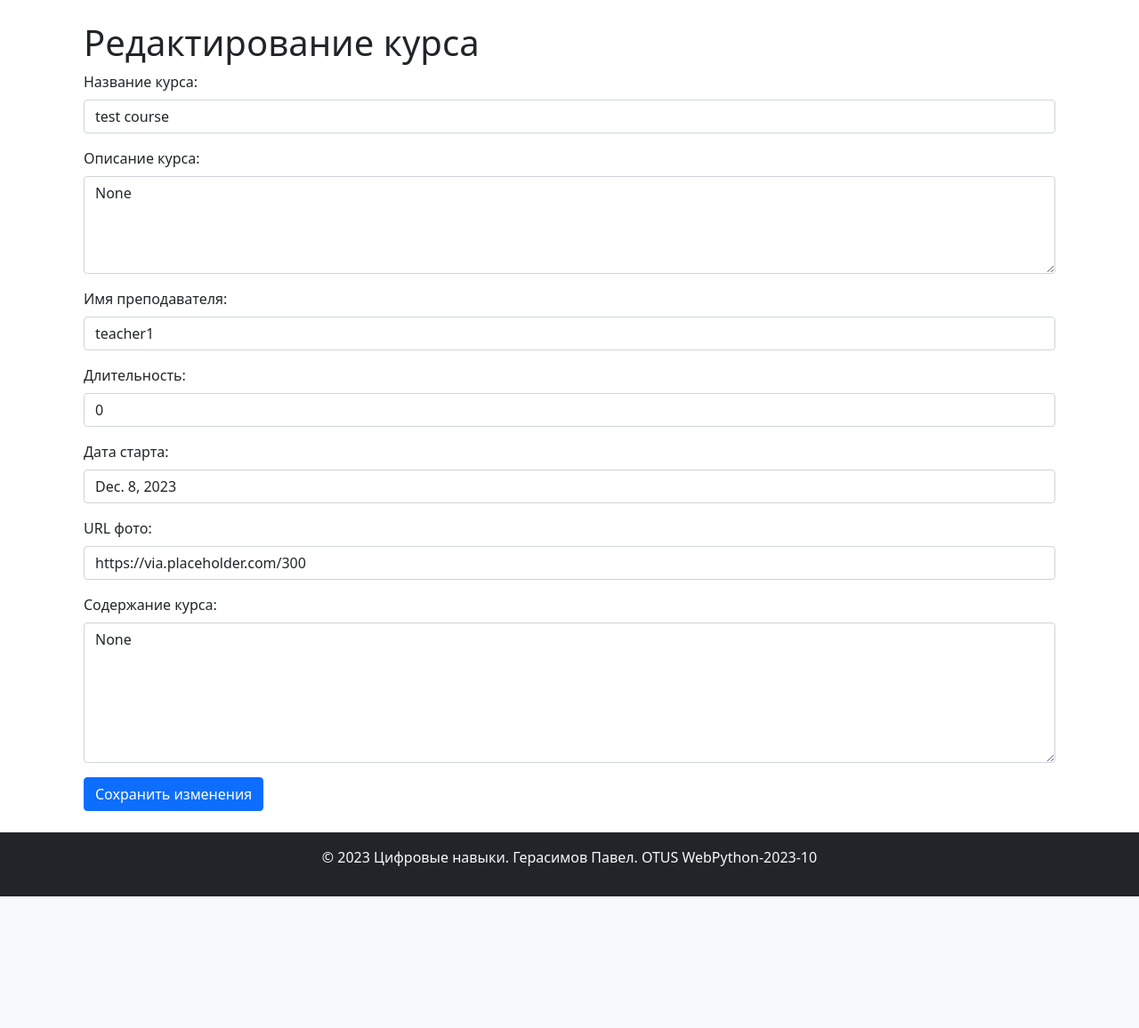
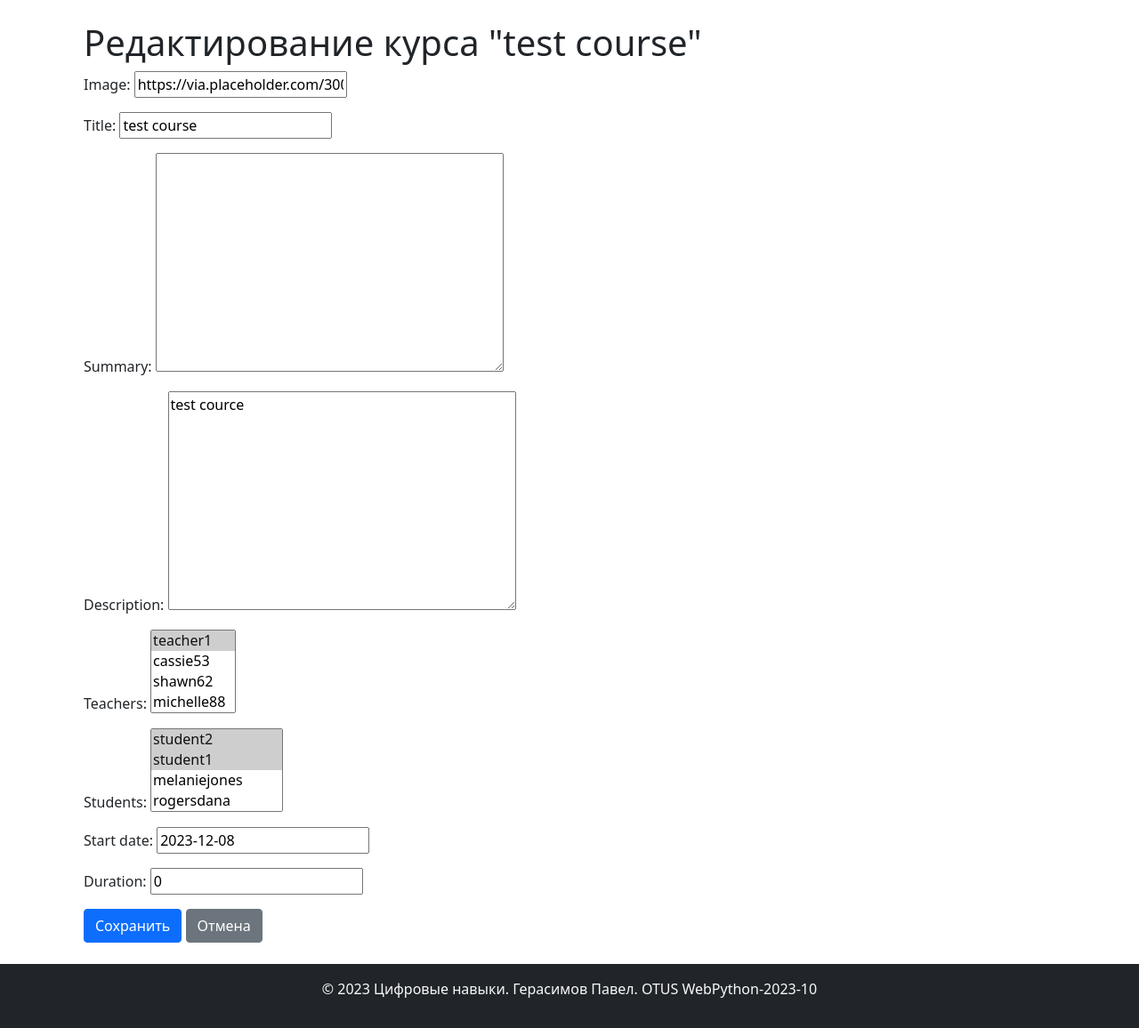
Before and after one commit to pgerasimov/learning-site-otus, a Django app: page /edit_course/1/ in a window 1280 px wide. Shown: the part 56-1212 px from the top of the page at 89% size. Before the commit the page ends 1064 px from the top, so only its background shows below. Run offline with Django 5.2, Linux system fonts and the light colour scheme; data comes from the database, SQL or seed files in the repository; both versions use the stored data as it was before the commit.

Commit message:
a lot of stuff

```diff
--- /dev/null
+++ b/app/forms.py
@@ -0,0 +1,8 @@
+from django import forms
+from .models import Course
+
+
+class CourseForm(forms.ModelForm):
+    class Meta:
+        model = Course
+        fields = ['image', 'title', 'summary', 'description', 'teachers', 'students', 'start_date', 'duration']
--- a/app/models.py
+++ b/app/models.py
@@ -24,7 +24,6 @@ class Course(models.Model):
     teachers = models.ManyToManyField(Teacher, related_name='courses_taught')
     students = models.ManyToManyField(Student, related_name='courses_enrolled')
     start_date = models.DateField()
-    end_date = models.DateField()
     summary = models.TextField(blank=True, null=True)
     duration = models.IntegerField(default=0)
     image = models.URLField(default='https://via.placeholder.com/300')
--- /dev/null
+++ b/app/static/app/css/style.css
@@ -0,0 +1,4 @@
+.no-bullet {
+    list-style-type: none;
+    padding-left: 0px;
+}
--- a/app/templates/app/base.html
+++ b/app/templates/app/base.html
@@ -6,11 +6,21 @@
 <head>
     <meta charset="UTF-8">
     <meta name="viewport" content="width=device-width, initial-scale=1.0">
+    {% load static %}
+
+    <link rel="stylesheet" type="text/css" href="{% static 'app/css/style.css' %}">
     <title>{% block title %}Цифровые навыки{% endblock %}</title>
     <link href="https://cdn.jsdelivr.net/npm/bootstrap@5.0.2/dist/css/bootstrap.min.css" rel="stylesheet">
 </head>
 
 <body>
+{% if messages %}
+   <ul class="messages no-bullet">
+       {% for message in messages %}
+           <li{% if message.tags %} class="{% if message.tags == 'success' %}alert alert-success{% elif message.tags == 'error' %}alert alert-danger{% elif message.tags == 'warning' %}alert alert-warning{% elif message.tags == 'info' %}alert alert-info{% endif %}"{% endif %}>{{ message }}</li>
+       {% endfor %}
+   </ul>
+{% endif %}
 
     <!-- Навигационное меню -->
         <nav class="navbar navbar-expand-lg navbar-light bg-light">
--- a/app/templates/app/del_course.html
+++ b/app/templates/app/del_course.html
@@ -1,16 +1,17 @@
 {% extends 'app/base.html' %}
+
 {% block content %}
 
   <div class="container mt-4">
 
-        <form method="post" action="{% url 'del_course' course.id %}">
+        <form method="POST" action="{% url 'del_course' course.id %}">
             {% csrf_token %}
             <h1>Удаление курса</h1>
 
             <p>Вы уверены, что хотите удалить курс <b>"{{ course.title }}"</b>?</p>
 
             <button type="submit" class="btn btn-danger">Удалить</button>
-            <a href="{% url 'course_detail' pk=course.id %}"" class="btn btn-secondary">Отмена</a>
+            <a href="{% url 'course_detail' pk=course.id %}" class="btn btn-secondary">Отмена</a>
         </form>
 
     </div>
--- a/app/templates/app/edit_course.html
+++ b/app/templates/app/edit_course.html
@@ -1,50 +1,12 @@
 {% extends 'app/base.html' %}
 {% block content %}
-
-   <div class="container mt-4">
-
-        <form method="post" action="{% url 'edit_course' course.id %}">
+    <div class="container mt-4">
+        <h1>Редактирование курса "{{ course.title }}"</h1>
+        <form method="post" enctype="multipart/form-data">
             {% csrf_token %}
-            <h1>Редактирование курса</h1>
-
-            <div class="mb-3">
-                <label for="course_name" class="form-label">Название курса:</label>
-                <input type="text" class="form-control" id="course_name" name="course_name" value="{{ course.title }}" required>
-            </div>
-
-            <div class="mb-3">
-                <label for="course_description" class="form-label">Описание курса:</label>
-                <textarea class="form-control" id="course_description" name="course_description" rows="4" required>{{ course.summary }}</textarea>
-            </div>
-
-            <div class="mb-3">
-                <label for="instructor_name" class="form-label">Имя преподавателя:</label>
-                <input type="text" class="form-control" id="instructor_name" name="instructor_name" value="{{ course.teachers.all.0.user }}" required>
-            </div>
-
-            <div class="mb-3">
-                <label for="duration" class="form-label">Длительность:</label>
-                <input type="text" class="form-control" id="duration" name="duration" value="{{ course.duration }}" required>
-            </div>
-
-            <div class="mb-3">
-                <label for="start_date" class="form-label">Дата старта:</label>
-                <input type="text" class="form-control" id="start_date" name="start_date" value="{{ course.start_date }}" required>
-            </div>
-
-            <div class="mb-3">
-                <label for="photo_url" class="form-label">URL фото:</label>
-                <input type="text" class="form-control" id="photo_url" name="photo_url" value="{{ course.image }}" required>
-            </div>
-
-            <div class="mb-3">
-                <label for="course_content" class="form-label">Содержание курса:</label>
-                <textarea class="form-control" id="course_content" name="course_content" rows="6" required>{{ course.summary }}</textarea>
-            </div>
-
-            <button type="submit" class="btn btn-primary">Сохранить изменения</button>
+            {{ form.as_p }}
+            <button type="submit" class="btn btn-primary">Сохранить</button>
+            <a href="{% url 'course_detail' pk=course.id %}" class="btn btn-secondary">Отмена</a>
         </form>
-
     </div>
-
 {% endblock %}
--- a/app/templates/app/main.html
+++ b/app/templates/app/main.html
@@ -37,4 +37,7 @@
             {% endfor %}
         </div>
     </div>
+<div>
+ <a href="/create_course" class="btn btn-primary">Добавить курс</a>
+</div>
 {% endblock %}
--- a/app/urls.py
+++ b/app/urls.py
@@ -1,10 +1,11 @@
 from django.urls import path
-from .views import IndexView, CourseDetailView, CourseEditView, CourseDeleteView
+from .views import IndexView, CourseDetailView, CourseEditView, CourseDeleteView, CourseCreateView
 
 urlpatterns = [
     path('', IndexView.as_view(), name='index'),
     path('course_detail/<int:pk>/', CourseDetailView.as_view(), name='course_detail'),
     path('edit_course/<int:pk>/', CourseEditView.as_view(), name='edit_course'),
     path('del_course/<int:pk>/', CourseDeleteView.as_view(), name='del_course'),
+    path('create_course/', CourseCreateView.as_view(), name='create_course'),
 
 ]
--- a/app/views.py
+++ b/app/views.py
@@ -1,6 +1,8 @@
 from django.views import View
-from django.shortcuts import render, get_object_or_404
+from django.shortcuts import render, get_object_or_404, redirect
 from .models import Course
+from django.contrib import messages
+from .forms import CourseForm
 
 
 class IndexView(View):
@@ -21,12 +23,21 @@ class CourseDetailView(View):
 
 
 class CourseEditView(View):
-    template_name = 'app/edit_course.html'
+    template_name = 'app/edit_course.html'  # Создайте шаблон для страницы редактирования
 
     def get(self, request, pk):
         course = get_object_or_404(Course, pk=pk)
-        context = {'course': course}
-        return render(request, self.template_name, context)
+        form = CourseForm(instance=course)
+        return render(request, self.template_name, {'form': form, 'course': course})
+
+    def post(self, request, pk):
+        course = get_object_or_404(Course, pk=pk)
+        form = CourseForm(request.POST, instance=course)
+        if form.is_valid():
+            form.save()
+            messages.success(request, 'Курс успешно отредактирован.')
+            return redirect('course_detail', pk=course.pk)
+        return render(request, self.template_name, {'form': form, 'course': course})
 
 
 class CourseDeleteView(View):
@@ -36,3 +47,25 @@ class CourseDeleteView(View):
         course = get_object_or_404(Course, pk=pk)
         context = {'course': course}
         return render(request, self.template_name, context)
+
+    def post(self, request, pk):
+        course = get_object_or_404(Course, pk=pk)
+        course.delete()
+        messages.success(request, 'Курс успешно удален')
+        return redirect('/')
+
+
+class CourseCreateView(View):
+    template_name = 'app/create_course.html'
+
+    def get(self, request):
+        form = CourseForm()
+        return render(request, self.template_name, {'form': form})
+
+    def post(self, request):
+        form = CourseForm(request.POST)
+        if form.is_valid():
+            form.save()
+            messages.success(request, 'Курс успешно добавлен')
+            return redirect('index')
+        return render(request, self.template_name, {'form': form})
```
Also changed, not shown: app/templates/app/create_course.html (+7 -53 lines), app/migrations/0003_remove_course_end_date.py (added), db.sqlite3.
